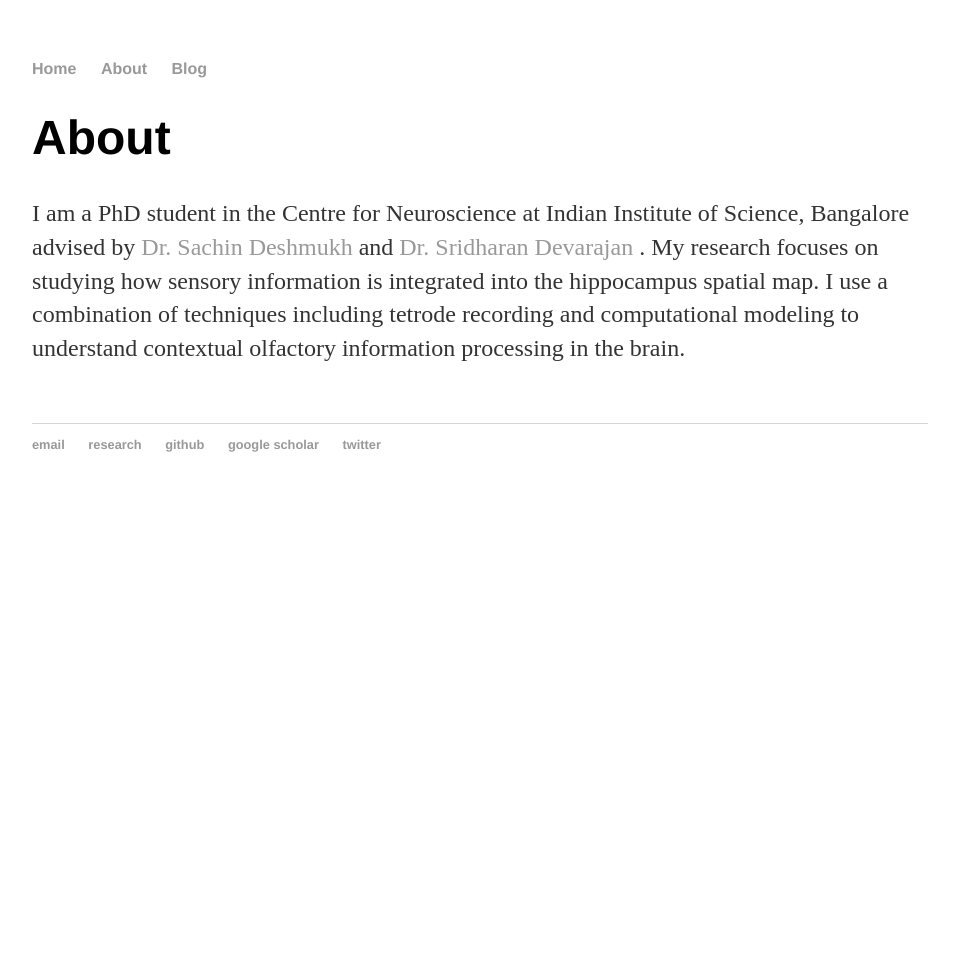
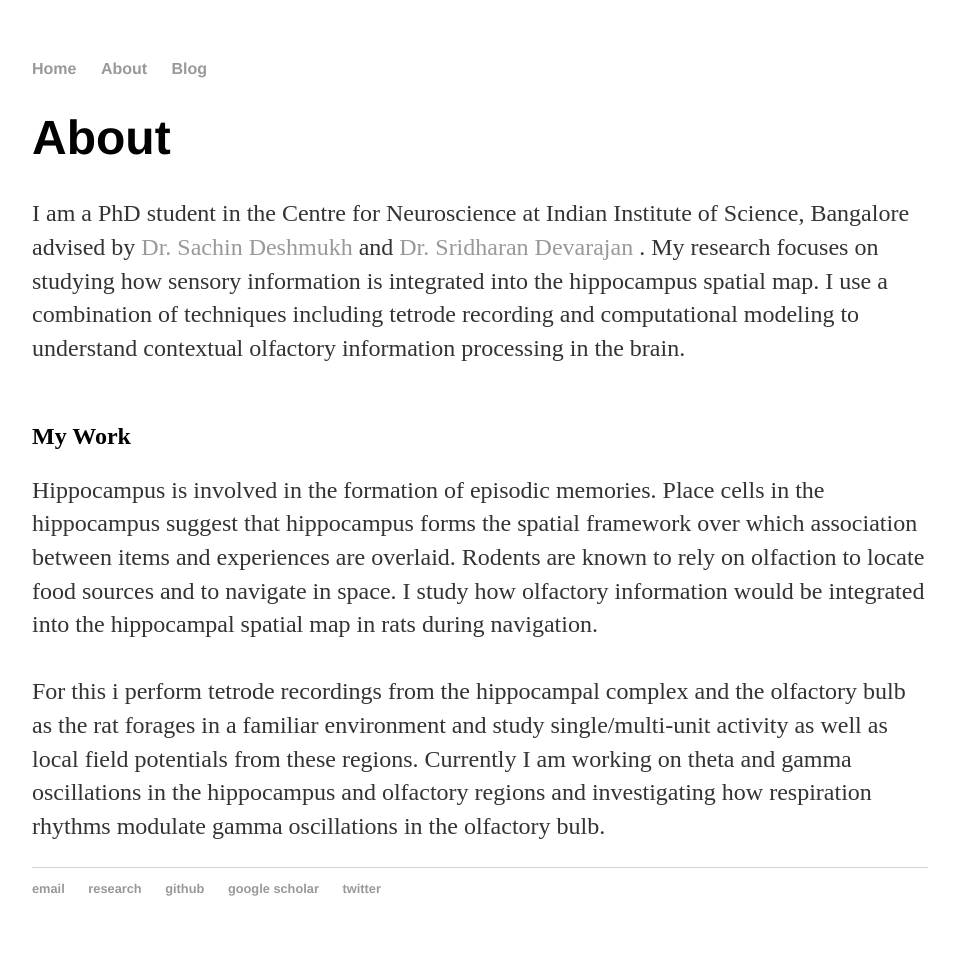
Before and after one commit to AdiBish/adibish.github.io, a Jekyll site: the page built from about/index.html, in a window 1280 px wide. Shown: the whole page, without its empty margins (160-1119 px from the left). Built offline with Jekyll 4.4.1, drawn with Linux system fonts in a browser that asks for light colours; before the commit the page ends 900 px from its top, so only the background shows below that.

Commit message:
Update index.html

```diff
--- a/about/index.html
+++ b/about/index.html
@@ -11,5 +11,9 @@
 				advised by <a href="http://www.cns.iisc.ac.in/home/people/sachin-deshmukh/" target="_blank"> Dr. Sachin Deshmukh </a> and
 				<a href="http://www.cns.iisc.ac.in/home/people/sridharan-devarajan/" target="_blank"> Dr. Sridharan Devarajan </a>. My research focuses on studying how sensory information is integrated into the hippocampus spatial map. I use a combination of techniques including tetrode recording and computational modeling to understand contextual olfactory information processing in the brain. <br/><br/>
 			</p>
+			<h2>My Work</h2>
+			<p>Hippocampus is involved in the formation of episodic memories. Place cells in the hippocampus suggest that hippocampus forms the spatial framework over which association between items and experiences are overlaid. Rodents are known to rely on olfaction to locate food sources and to navigate in space. I study how olfactory information would be integrated into the hippocampal spatial map in rats during navigation.<br/><br/>
+				For this i perform tetrode recordings from the hippocampal complex and the olfactory bulb as the rat forages in a familiar environment and study single/multi-unit activity as well as local field potentials from these regions. Currently I am working on theta and gamma oscillations in the hippocampus and olfactory regions and investigating how respiration rhythms modulate gamma oscillations in the olfactory bulb.
+			</p>
 
 		</div>
```
